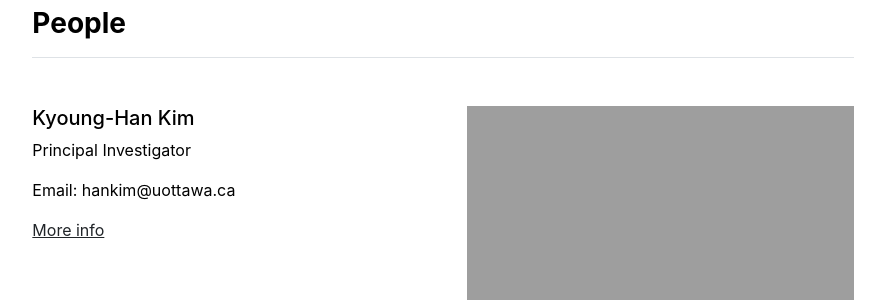
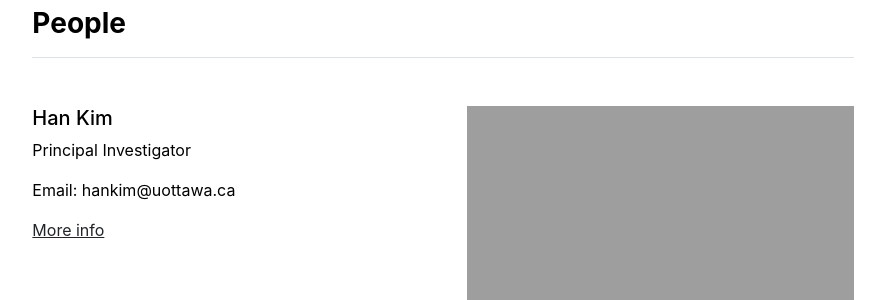
Before and after one commit to hankimlab/hankimlab.github.io, a Jekyll site: the page built from people.md, in a window 1280 px wide and 900 px high. Shown: the part 166-466 px from the top of the window, without its empty margins (197-1082 px from the left). Built offline with Jekyll 4.4.1, drawn with Linux system fonts in a browser that asks for light colours.

Commit message:
Update settings.yml

```diff
--- a/_data/settings.yml
+++ b/_data/settings.yml
@@ -6,7 +6,7 @@ menu:
 - {name: 'contact', url: '/contact'}
 
 people:
-- {name: 'Kyoung-Han Kim', title: 'Principal Investigator', email: 'hankim@uottawa.ca', image: 'assets/img/primary-investigator.jpg', url: 'han-kim'}
+- {name: 'Han Kim', title: 'Principal Investigator', email: 'hankim@uottawa.ca', image: 'assets/img/primary-investigator.jpg', url: 'han-kim'}
 - {name: 'Sora Kwon', title: 'Postdoctoral Researcher', email: 'skwon3@uottawa.ca', image: 'assets/img/lab-technician.jpg', url: 'sora-kwon'}
 - {name: 'Yena Oh', title: 'PhD Candidate', email: 'yoh029@uottawa.ca', image: 'assets/img/graduate-student.jpg', url: 'yena-oh'}
 - {name: 'Termeh Aslani', title: 'MSc Candidate', email: 'tasla025@uottawa.ca', image: 'assets/img/graduate-student.jpg', url: 'termeh-aslani'}
```
